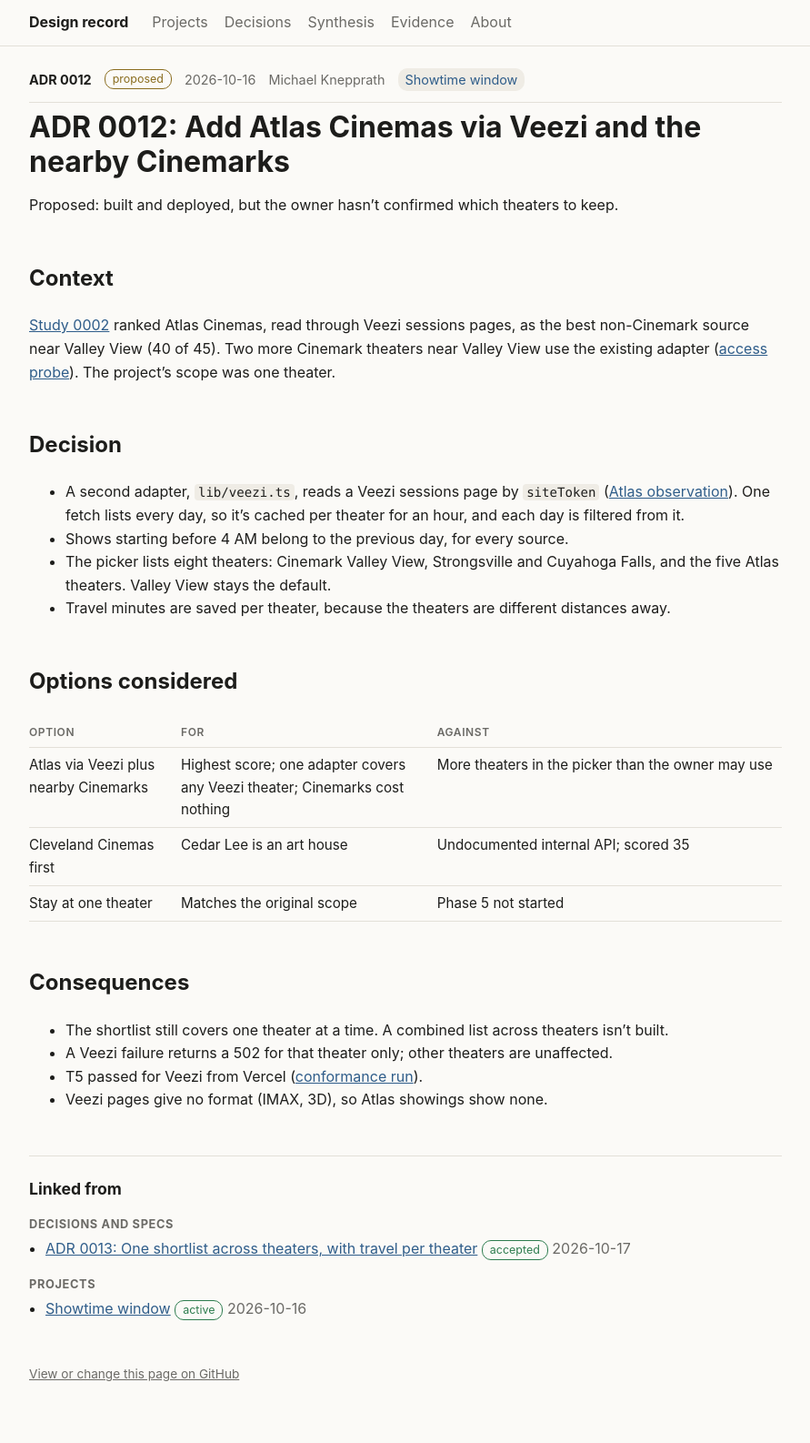
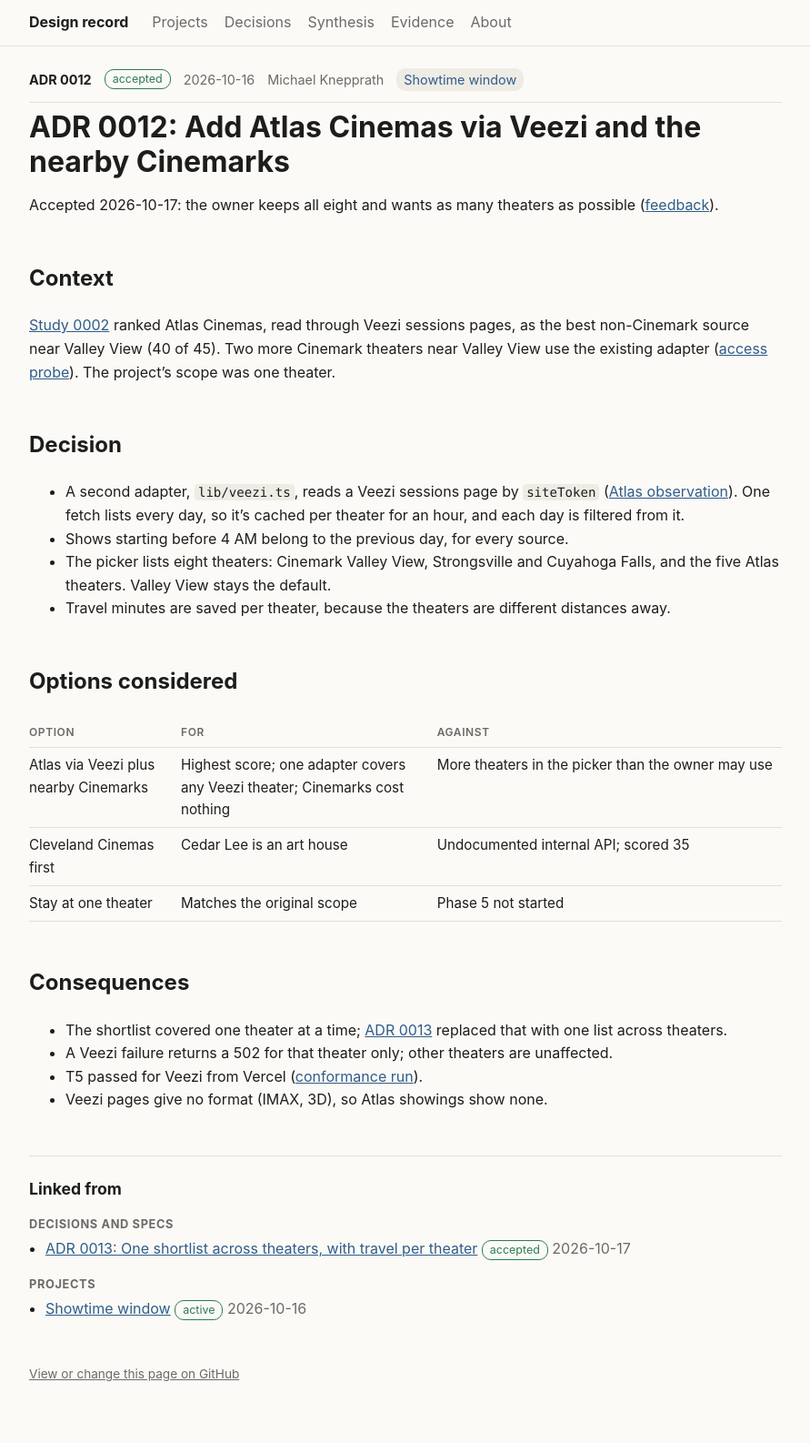
Before and after one commit to mknepprath/design-record, a Jekyll site: the page built from decisions/0012-add-atlas-cinemas-via-veezi.md, in a window 1280 px wide. Shown: the whole page at 91% size, without its empty margins (194-1085 px from the left). Built offline with Jekyll 4.4.1, drawn with Linux system fonts in a browser that asks for light colours.

Commit message:
Accept ADR 0012: keep all theaters, aim for as many as possible

```diff
--- a/decisions/0012-add-atlas-cinemas-via-veezi.md
+++ b/decisions/0012-add-atlas-cinemas-via-veezi.md
@@ -2,7 +2,7 @@
 kind: adr
 number: 0012
 title: Add Atlas Cinemas via Veezi and the nearby Cinemarks
-status: proposed
+status: accepted
 owner: Michael Knepprath
 date: 2026-10-16
 projects: [showtime-window]
@@ -10,11 +10,12 @@ evidence:
   - evidence/observations/2026-10-16-atlas-cinemas-veezi-sessions-data.md
   - evidence/observations/2026-10-16-cleveland-area-theater-access.md
   - evidence/observations/2026-10-16-showtime-window-veezi-conformance-run.md
+  - evidence/feedback/2026-10-17-owner-wants-as-many-theaters-as-possible.md
 ---
 
 # ADR 0012: Add Atlas Cinemas via Veezi and the nearby Cinemarks
 
-Proposed: built and deployed, but the owner hasn't confirmed which theaters to keep.
+Accepted 2026-10-17: the owner keeps all eight and wants as many theaters as possible ([feedback](../evidence/feedback/2026-10-17-owner-wants-as-many-theaters-as-possible.md)).
 
 ## Context
 
@@ -37,7 +38,7 @@ Proposed: built and deployed, but the owner hasn't confirmed which theaters to k
 
 ## Consequences
 
-- The shortlist still covers one theater at a time. A combined list across theaters isn't built.
+- The shortlist covered one theater at a time; [ADR 0013](0013-one-shortlist-across-theaters.md) replaced that with one list across theaters.
 - A Veezi failure returns a 502 for that theater only; other theaters are unaffected.
 - T5 passed for Veezi from Vercel ([conformance run](../evidence/observations/2026-10-16-showtime-window-veezi-conformance-run.md)).
 - Veezi pages give no format (IMAX, 3D), so Atlas showings show none.
```
Also changed, not shown: INDEX.md (+4 -2 lines), _data/record.json (+18 -1 lines), evidence/feedback/2026-10-17-owner-wants-as-many-theaters-as-possible.md (added, +13 -0 lines), projects/showtime-window.md (+3 -2 lines).
